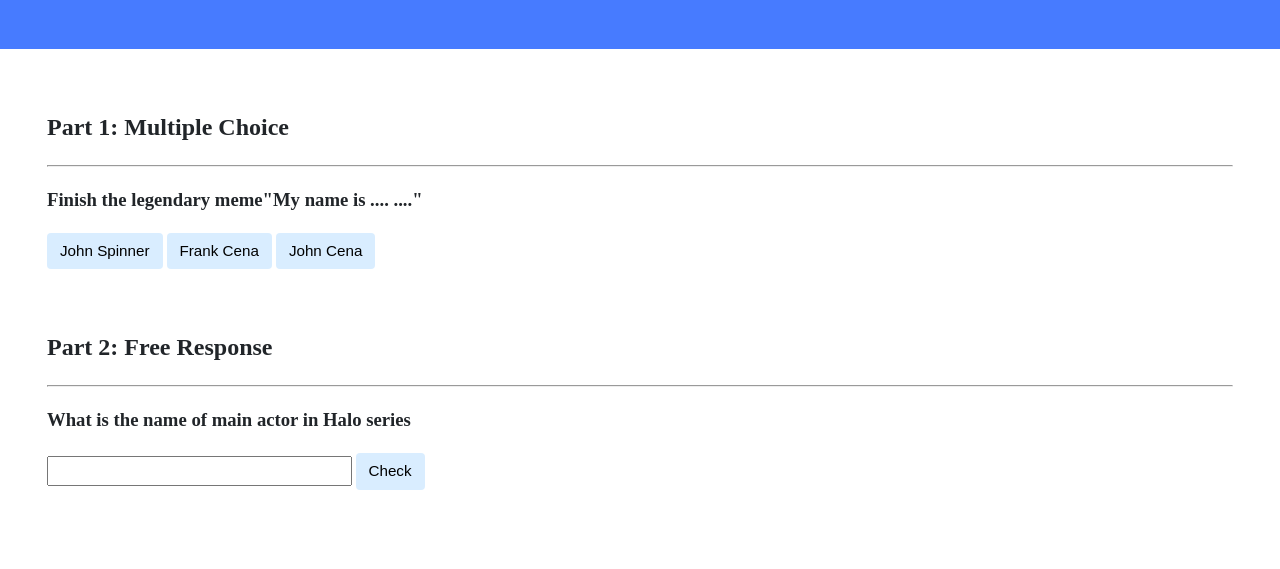
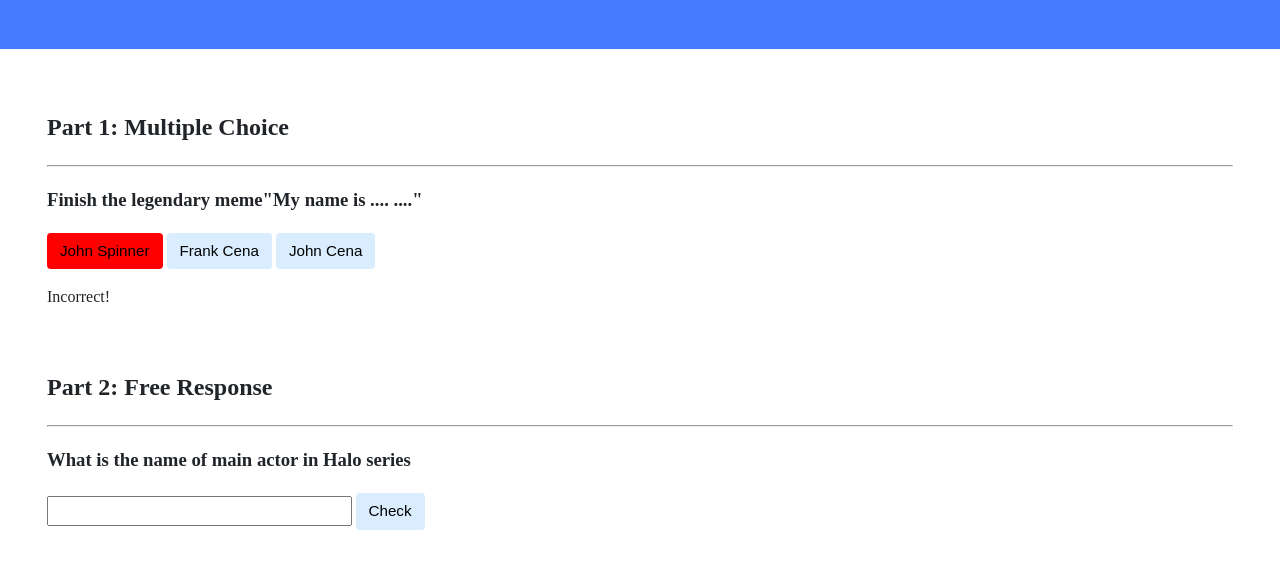
Before and after one commit to MarekKep/trivia, a plain HTML site: page index.html in a window 1280 px wide. Both pictures are taken after a click on the button "John Spinner". Shown: the part 151-720 px from the top of the page. Drawn offline with Linux system fonts and the light colour scheme.

Commit message:
Update index.html

```diff
--- a/index.html
+++ b/index.html
@@ -16,7 +16,7 @@
                 let incorrects = document.querySelectorAll('.incorrect');
                 for(let i = 0; i < incorrects.length; i++) {
                     incorrects[i].addEventListener('click', function() {
-                        incorrects.style.backgroundColor = 'red';
+                        incorrects[i].style.backgroundColor = 'red';
                         document.querySelector('#feedback1').innerHTML = "Incorrect!";
                     });
                 }
```
